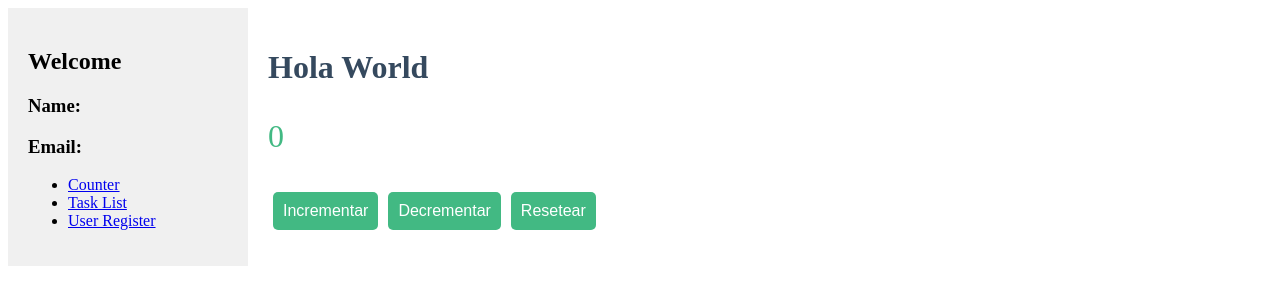
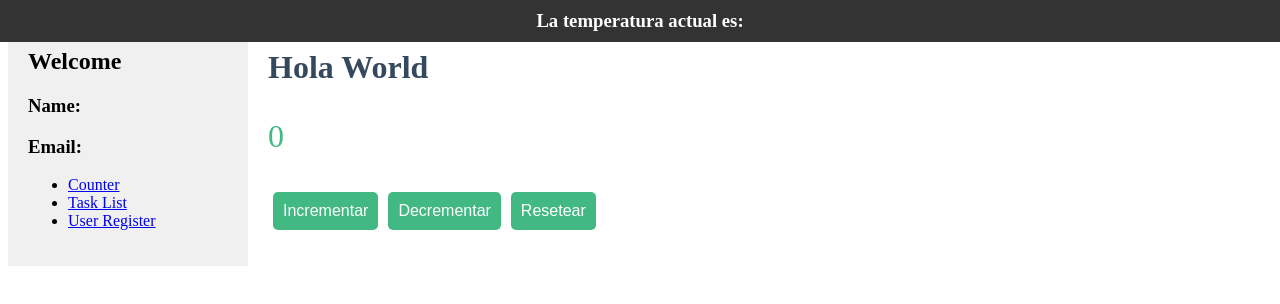
Before and after one commit to juandgv/Learning-Vue3, a Vue app: page /my-counter in a window 1280 px wide. Shown: the top 304 px of the page. Built offline with nearby package versions, Linux system fonts and the light colour scheme.

Commit message:
Add AppHeader component and update MainView; modify AppSidebar to use registerStore

```diff
--- /dev/null
+++ b/src/components/AppHeader.vue
@@ -0,0 +1,26 @@
+<template>
+  <div class="header">
+    <h3>La temperatura actual es:</h3>
+  </div>
+</template>
+
+<script setup></script>
+
+<style scoped>
+.header {
+  display: flex;
+  justify-content: center;
+  align-items: center;
+  padding: 10px 20px;
+  position: fixed;
+    top: 0;
+    right: 0;
+    left: 0;
+    background-color: #333;
+    color: white;
+}
+h3{
+    margin: 0;
+}
+
+</style>
--- a/src/components/AppSidebar.vue
+++ b/src/components/AppSidebar.vue
@@ -1,8 +1,8 @@
 <template>
   <div class="sidebar">
     <h2>Welcome</h2>
-    <h3>Name: {{ name }}</h3>
-    <h3>Email: {{ email }}</h3>
+    <h3>Name: {{ registerStore.name }}</h3>
+    <h3>Email: {{ registerStore.email }}</h3>
     <ul>
       <li><router-link to="/my-counter">Counter</router-link></li>
       <li><router-link to="/task-list">Task List</router-link></li>
@@ -13,22 +13,7 @@
 
 <script setup>
 import { useRegisterStore } from '@/modules/Register/stores/registerStore'
-import { ref, watch } from 'vue'
 const registerStore = useRegisterStore()
-const name = ref(registerStore.name.value)
-const email = ref(registerStore.email.value)
-watch(
-  () => registerStore.name,
-  (newValue) => {
-    name.value = newValue
-  }
-)
-watch(
-  () => registerStore.email,
-  (newValue) => {
-    email.value = newValue
-  }
-)
 </script>
 
 <style scoped>
--- /dev/null
+++ b/src/stores/weatherStore.js
@@ -0,0 +1 @@
+import { defineStore } from 'pinia'
--- a/src/views/MainView.vue
+++ b/src/views/MainView.vue
@@ -1,4 +1,5 @@
 <template>
+    <AppHeader />
   <div class="container">
     <Sidebar />
     <div class="content">
@@ -9,6 +10,7 @@
 
 <script setup>
 import Sidebar from '@/components/AppSidebar.vue'
+import AppHeader from '@/components/AppHeader.vue'
 </script>
 
 <style scoped>
```
Also changed, not shown: src/stores/counter.js (deleted, +0 -12 lines).
